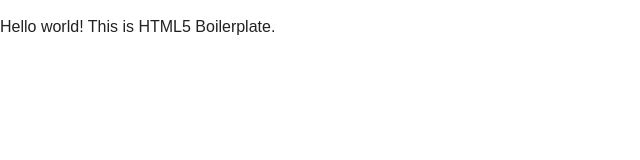
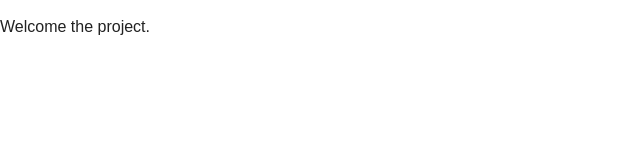
Before and after one commit to sarkani2/applicationdemo, a plain HTML site: page index.html in a window 1280 px wide. Shown: the whole page, without its empty margins (0-640 px from the left). Drawn offline with nearby package versions, Linux system fonts and the light colour scheme.

Commit message:
Removed boilerplate code

```diff
--- a/index.html
+++ b/index.html
@@ -17,7 +17,7 @@
 
 
 
-        <p>Hello world! This is HTML5 Boilerplate.</p>
+        <p>Welcome the project.</p>
 
         <script src="//ajax.googleapis.com/ajax/libs/jquery/1.11.2/jquery.min.js"></script>
         <script>window.jQuery || document.write('<script src="js/vendor/jquery-1.11.2.min.js"><\/script>')</script>
```
